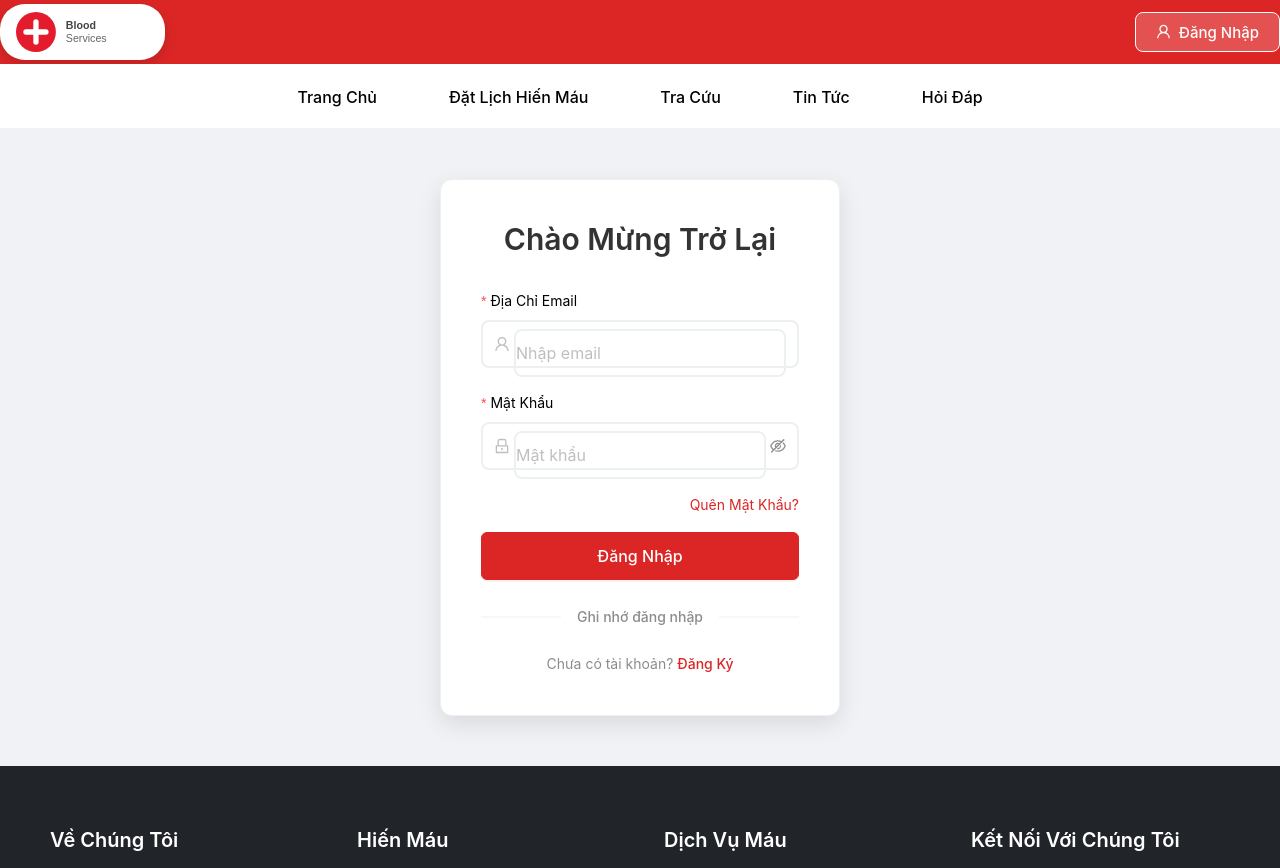
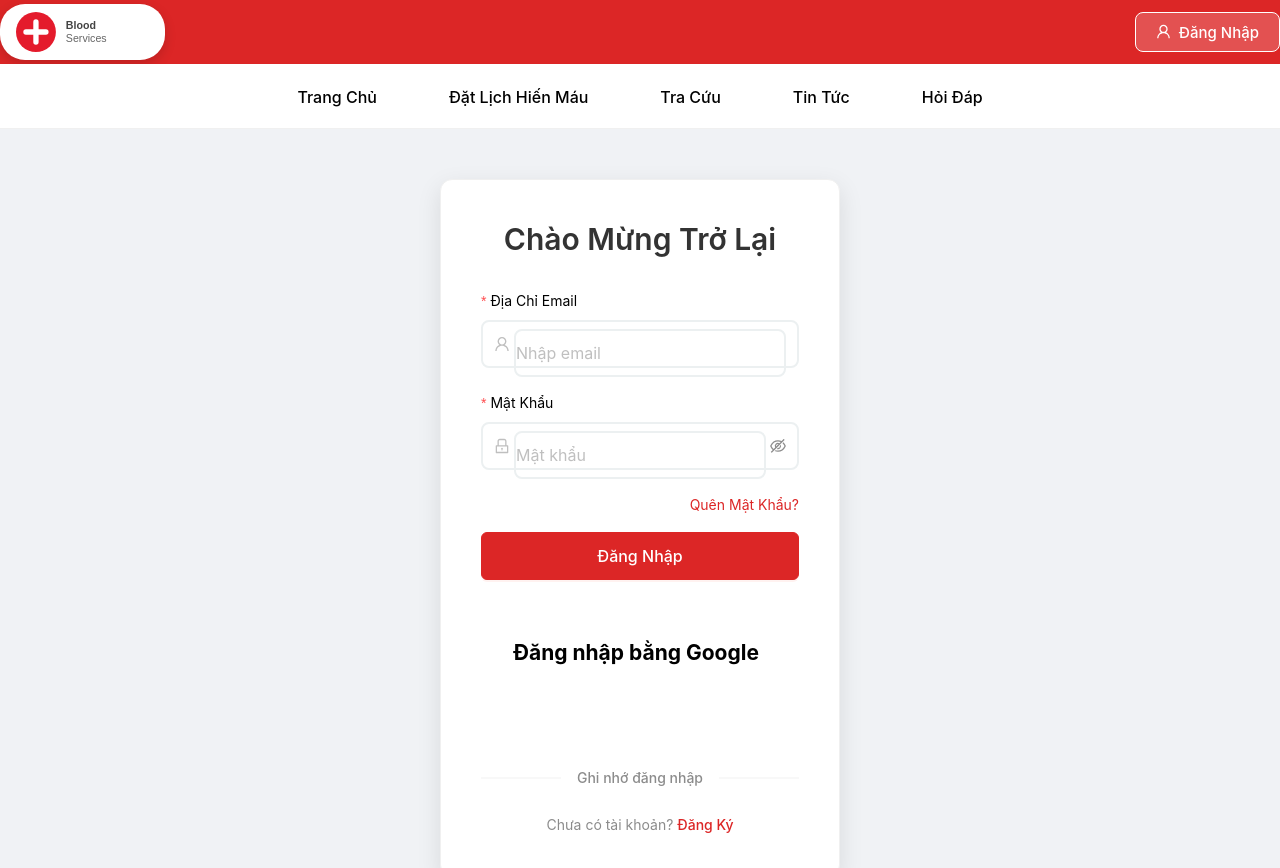
Before and after one commit to SWP301-Blood-Donation-Support-System/Front-End-React, a React (Create React App) app: page /login in a window 1280 px wide. Shown: the top 868 px of the page. Built offline with nearby package versions, Linux system fonts and the light colour scheme.

Commit message:
google login
demo

```diff
--- a/package.json
+++ b/package.json
@@ -4,11 +4,13 @@
   "private": true,
   "dependencies": {
     "@ant-design/icons": "^6.0.0",
+    "@react-oauth/google": "^0.12.2",
     "@testing-library/dom": "^10.4.0",
     "@testing-library/jest-dom": "^6.6.3",
     "@testing-library/react": "^16.3.0",
     "@testing-library/user-event": "^13.5.0",
     "antd": "^5.25.4",
+    "jwt-decode": "^4.0.0",
     "react": "^19.1.0",
     "react-dom": "^19.1.0",
     "react-router-dom": "^7.6.2",
--- a/src/pages/LoginPage.js
+++ b/src/pages/LoginPage.js
@@ -5,7 +5,11 @@ import { Link, useNavigate } from 'react-router-dom';
 import Header from '../components/Header';
 import Navbar from '../components/Navbar';
 import Footer from '../components/Footer';
+import { GoogleOAuthProvider, GoogleLogin, googleLogout } from '@react-oauth/google';
+import { jwtDecode } from 'jwt-decode';
 
+
+const clientId = '1038271412034-f887nt2v6kln6nb09e20pvjgfo1o7jn0.apps.googleusercontent.com'; // Thay bằng client ID bạn lấy từ Google Cloud
 const { Content } = Layout;
 const { Title, Text } = Typography;
 
@@ -13,6 +17,7 @@ const LoginPage = () => {
   const navigate = useNavigate();
   const [form] = Form.useForm();
   const [loading, setLoading] = useState(false);
+  const [user, setUser] = useState(null);
 
   const onFinish = async (values) => {
     setLoading(true);
@@ -131,6 +136,40 @@ const LoginPage = () => {
                 Đăng Nhập
               </Button>
             </Form.Item>
+          <Form.Item>
+             <GoogleOAuthProvider clientId={clientId}>
+      <div style={{ padding: '2rem' }}>
+        {!user ? (
+          <>
+            <h2>Đăng nhập bằng Google</h2>
+            <GoogleLogin
+              onSuccess={(credentialResponse) => {
+                const decoded = jwtDecode(credentialResponse.credential);
+                setUser(decoded);
+              }}
+              onError={() => {
+                console.log('Login Failed');
+              }}
+            />
+          </>
+        ) : (
+          <>
+            <h2>Thông tin người dùng</h2>
+            <img src={user.picture} alt="avatar" style={{ borderRadius: '50%' }} />
+            <p><strong>Họ tên:</strong> {user.name}</p>
+            <p><strong>Email:</strong> {user.email}</p>
+            <button onClick={() => {
+              googleLogout();
+              setUser(null);
+            }}>
+              Đăng xuất
+            </button>
+          </>
+        )}
+      </div>
+    </GoogleOAuthProvider>
+          </Form.Item>
+
           </Form>
 
           <Divider style={{ margin: '24px 0' }}>
```
Also changed, not shown: 1 other file (tests, documents, lock files or other folders).
